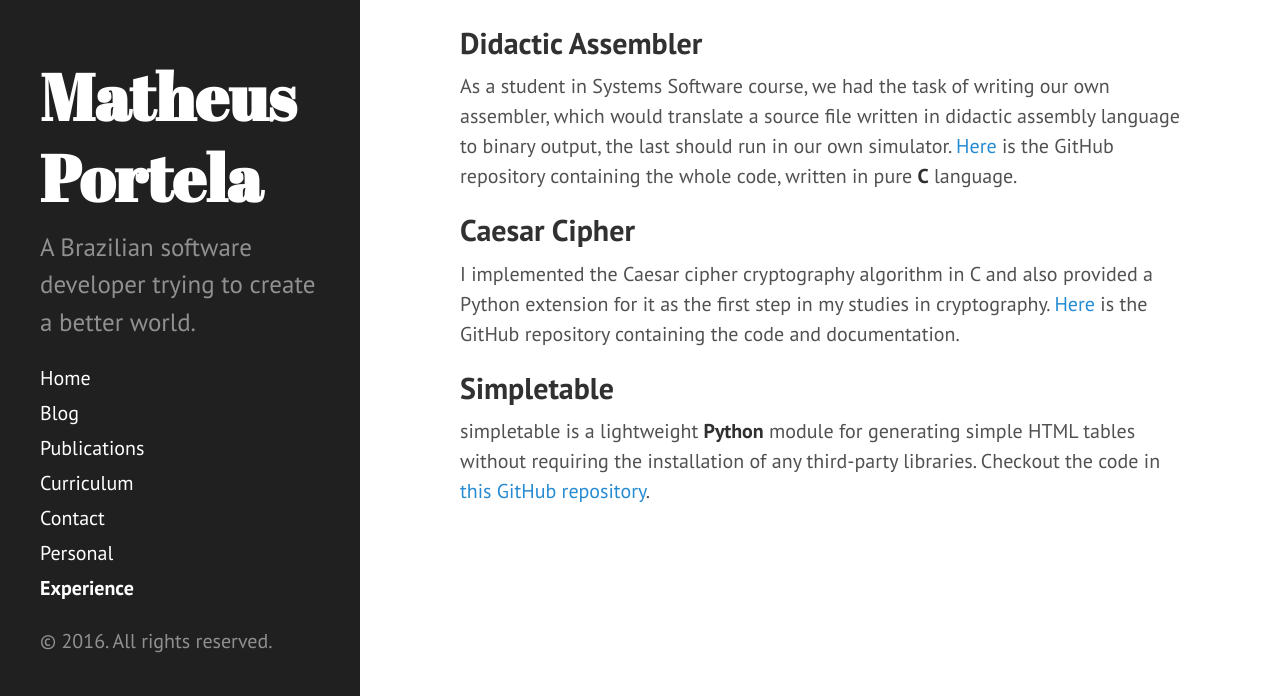
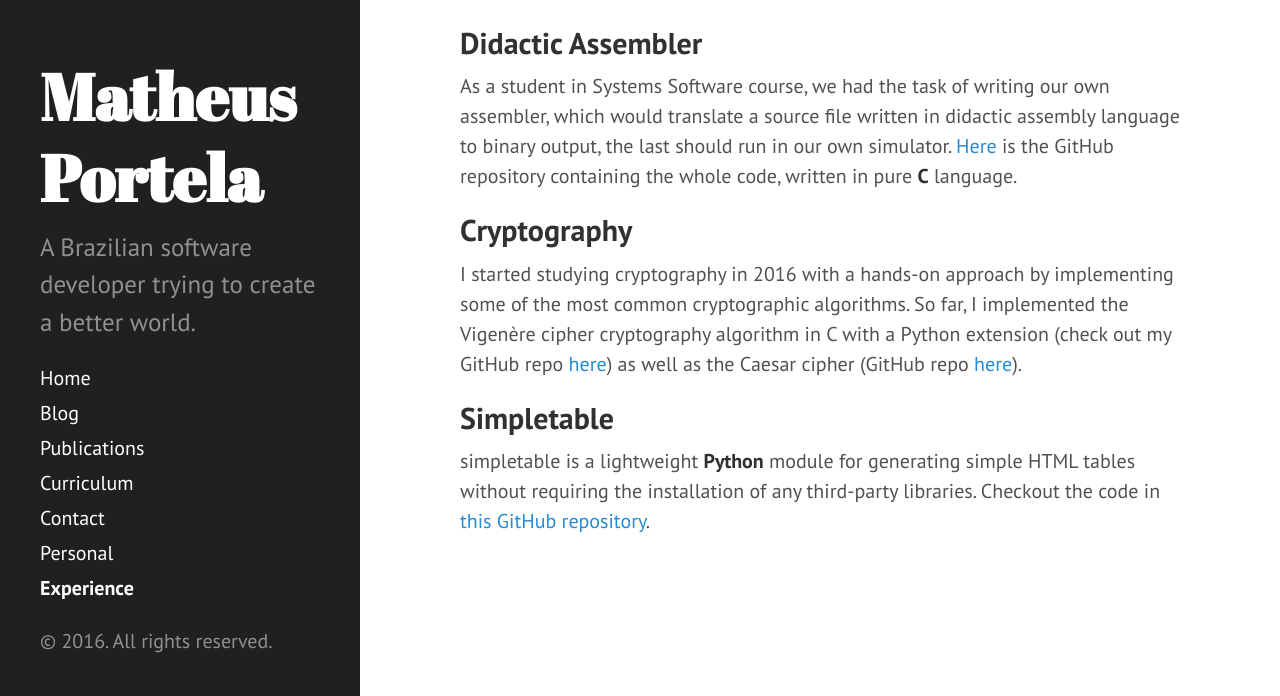
Before and after one commit to matheusportela/matheusportela.github.io, a Jekyll site: the page built from experience/index.md, in a window 1280 px wide and 900 px high, scrolled down 2088 px, cut to the strip 204-900 px from the top of the window. Built offline with Jekyll 4.4.1, drawn with Linux system fonts in a browser that asks for light colours.

Commit message:
Update experience.

```diff
--- a/experience/index.md
+++ b/experience/index.md
@@ -25,8 +25,8 @@ During my internship at the [CSIRO](http://www.csiro.au), in Australia, I could
 ## Didactic Assembler
 As a student in Systems Software course, we had the task of writing our own assembler, which would translate a source file written in didactic assembly language to binary output, the last should run in our own simulator. [Here](http://github.com/matheusportela/sb-assembler) is the GitHub repository containing the whole code, written in pure **C** language.
 
-## Caesar Cipher
-I implemented the Caesar cipher cryptography algorithm in C and also provided a Python extension for it as the first step in my studies in cryptography. [Here](https://github.com/matheusportela/caesar-cipher) is the GitHub repository containing the code and documentation.
+## Cryptography
+I started studying cryptography in 2016 with a hands-on approach by implementing some of the most common cryptographic algorithms. So far, I implemented the Vigenère cipher cryptography algorithm in C with a Python extension (check out my GitHub repo [here](https://github.com/matheusportela/vigenere-cipher)) as well as the Caesar cipher (GitHub repo [here](https://github.com/matheusportela/caesar-cipher)).
 
 ## Simpletable
 simpletable is a lightweight **Python** module for generating simple HTML tables without requiring the installation of any third-party libraries. Checkout the code in [this GitHub repository](https://github.com/matheusportela/simpletable).
```
